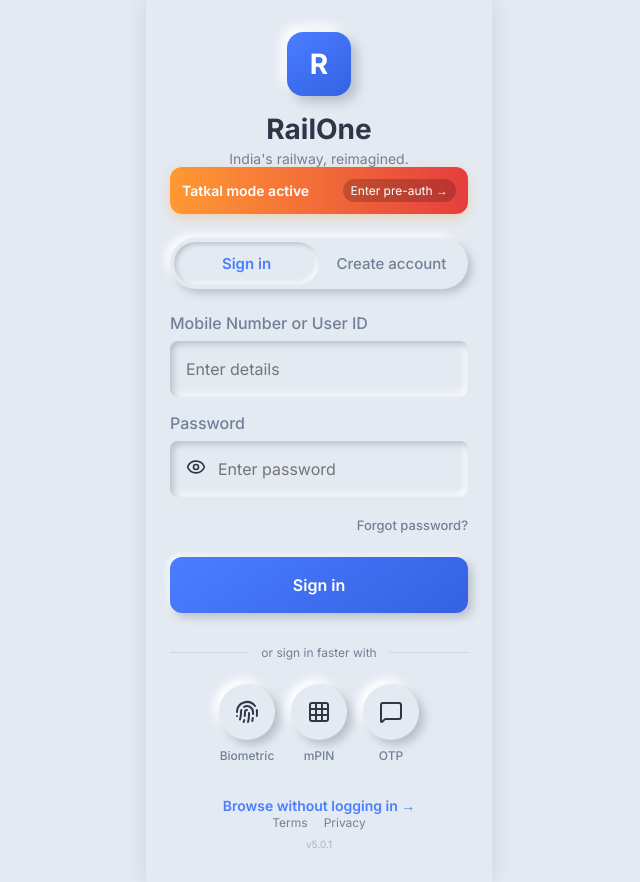
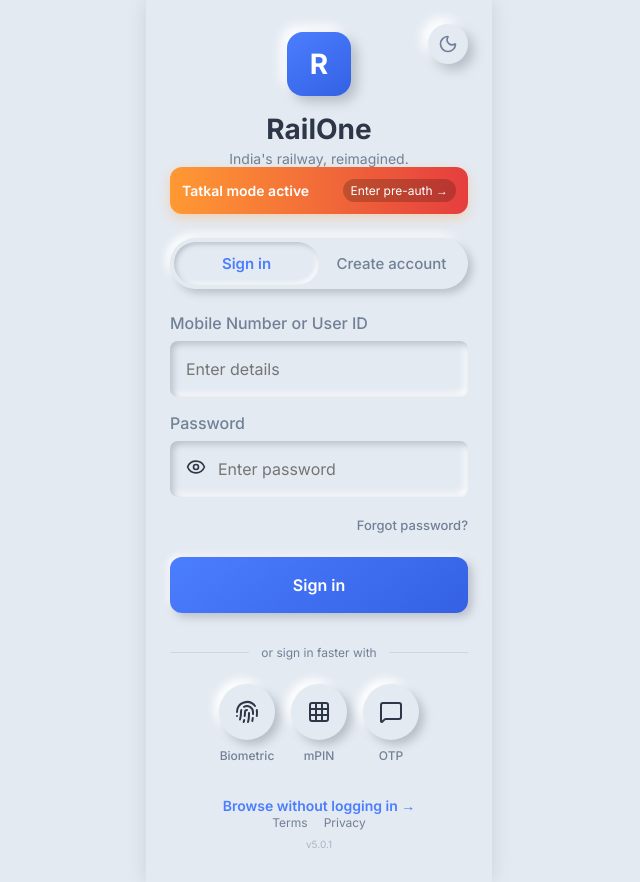
Before and after one commit to choudharyraman/IRCTC-App-V2, a React (Vite) app: page /login in a window 1280 px wide. Shown: the whole page, without its empty margins (321-961 px from the left). Built offline with nearby package versions, Linux system fonts and the light colour scheme.

Commit message:
dark mode toggle added

```diff
--- /dev/null
+++ b/src/components/ThemeToggle.jsx
@@ -0,0 +1,41 @@
+import React, { useEffect, useState } from 'react';
+import { Sun, Moon } from 'lucide-react';
+
+export default function ThemeToggle() {
+  const [isDark, setIsDark] = useState(() => {
+    const saved = localStorage.getItem('theme');
+    return saved === 'dark' || (!saved && window.matchMedia('(prefers-color-scheme: dark)').matches);
+  });
+
+  useEffect(() => {
+    document.body.setAttribute('data-theme', isDark ? 'dark' : 'light');
+    localStorage.setItem('theme', isDark ? 'dark' : 'light');
+  }, [isDark]);
+
+  const toggleTheme = () => {
+    setIsDark(!isDark);
+  };
+
+  return (
+    <button
+      onClick={toggleTheme}
+      style={{
+        width: '40px',
+        height: '40px',
+        borderRadius: '50%',
+        background: 'var(--bg-page)',
+        border: 'none',
+        display: 'flex',
+        alignItems: 'center',
+        justifyContent: 'center',
+        cursor: 'pointer',
+        boxShadow: 'var(--shadow-raised)',
+        color: 'var(--text-primary)',
+        transition: 'all 0.3s ease'
+      }}
+      aria-label="Toggle Theme"
+    >
+      {isDark ? <Sun size={20} color="var(--accent-primary)" /> : <Moon size={20} color="var(--text-secondary)" />}
+    </button>
+  );
+}
--- a/src/index.css
+++ b/src/index.css
@@ -24,8 +24,7 @@
   --shadow-active: inset 2px 2px 5px var(--shadow-dark), inset -2px -2px 5px var(--shadow-light);
 }
 
-@media (prefers-color-scheme: dark) {
-  :root {
+body[data-theme='dark'] {
   --bg-page: #1A202C;
   --shadow-dark: #0D1117;
   --shadow-light: #2D3748;
@@ -37,7 +36,6 @@
   --success: #48BB78;
   --error: #FC8181;
   --warning: #ECC94B;
-  }
 }
 
 * {
--- a/src/screens/AuthLoginScreen.jsx
+++ b/src/screens/AuthLoginScreen.jsx
@@ -5,6 +5,7 @@ import Input from '../components/Input';
 import Button from '../components/Button';
 import IconButton from '../components/IconButton';
 import { Fingerprint, Grid, MessageSquare, Eye, EyeOff } from 'lucide-react';
+import ThemeToggle from '../components/ThemeToggle';
 
 export default function AuthLoginScreen() {
   const navigate = useNavigate();
@@ -16,7 +17,11 @@ export default function AuthLoginScreen() {
   };
 
   return (
-    <div style={{ padding: '2rem 1.5rem', minHeight: '100vh', display: 'flex', flexDirection: 'column' }}>
+    <div style={{ padding: '2rem 1.5rem', minHeight: '100vh', display: 'flex', flexDirection: 'column', position: 'relative' }}>
+
+      <div style={{ position: 'absolute', top: '24px', right: '24px', zIndex: 10 }}>
+        <ThemeToggle />
+      </div>
 
       {/* Zone 1: App Identity */}
       <div className="flex-col items-center mb-6 mt-2">
--- a/src/screens/DashboardScreen.jsx
+++ b/src/screens/DashboardScreen.jsx
@@ -4,6 +4,7 @@ import Card from '../components/Card';
 import Button from '../components/Button';
 import Input from '../components/Input';
 import BottomNav from '../components/BottomNav';
+import ThemeToggle from '../components/ThemeToggle';
 import { MapPin, Calendar, Clock, Utensils, AlertTriangle, CreditCard, Search } from 'lucide-react';
 
 export default function DashboardScreen() {
@@ -19,10 +20,13 @@ export default function DashboardScreen() {
       <div className="flex-row justify-between items-center mb-4">
         <div>
           <h1 style={{ margin: 0, fontSize: '1.5rem', fontWeight: 700 }}>Welcome, User</h1>
-          <p className="text-light" style={{ margin: 0, fontSize: '0.9rem' }}>Where are we traveling today?</p>
+          <p className="text-light" style={{ margin: 0, fontSize: '0.9rem', color: 'var(--text-secondary)' }}>Where are we traveling today?</p>
         </div>
-        <div className="neu-icon-btn" style={{ width: '40px', height: '40px', background: 'var(--bg-color)', boxShadow: 'var(--shadow-dark), var(--shadow-light)' }}>
-          <img src="https://ui-avatars.com/api/?name=User&background=e6eef5&color=000080" alt="Profile" style={{ borderRadius: '50%', width: '100%', height: '100%' }} />
+        <div className="flex-row items-center gap-4">
+          <ThemeToggle />
+          <div className="neuro-raised" style={{ width: '40px', height: '40px', background: 'var(--bg-page)', borderRadius: '50%', overflow: 'hidden' }}>
+            <img src="https://ui-avatars.com/api/?name=User&background=4B7EFF&color=FFF" alt="Profile" style={{ width: '100%', height: '100%', objectFit: 'cover' }} />
+          </div>
         </div>
       </div>
 
```
Lines whose indentation alone changed are shown as unchanged.
